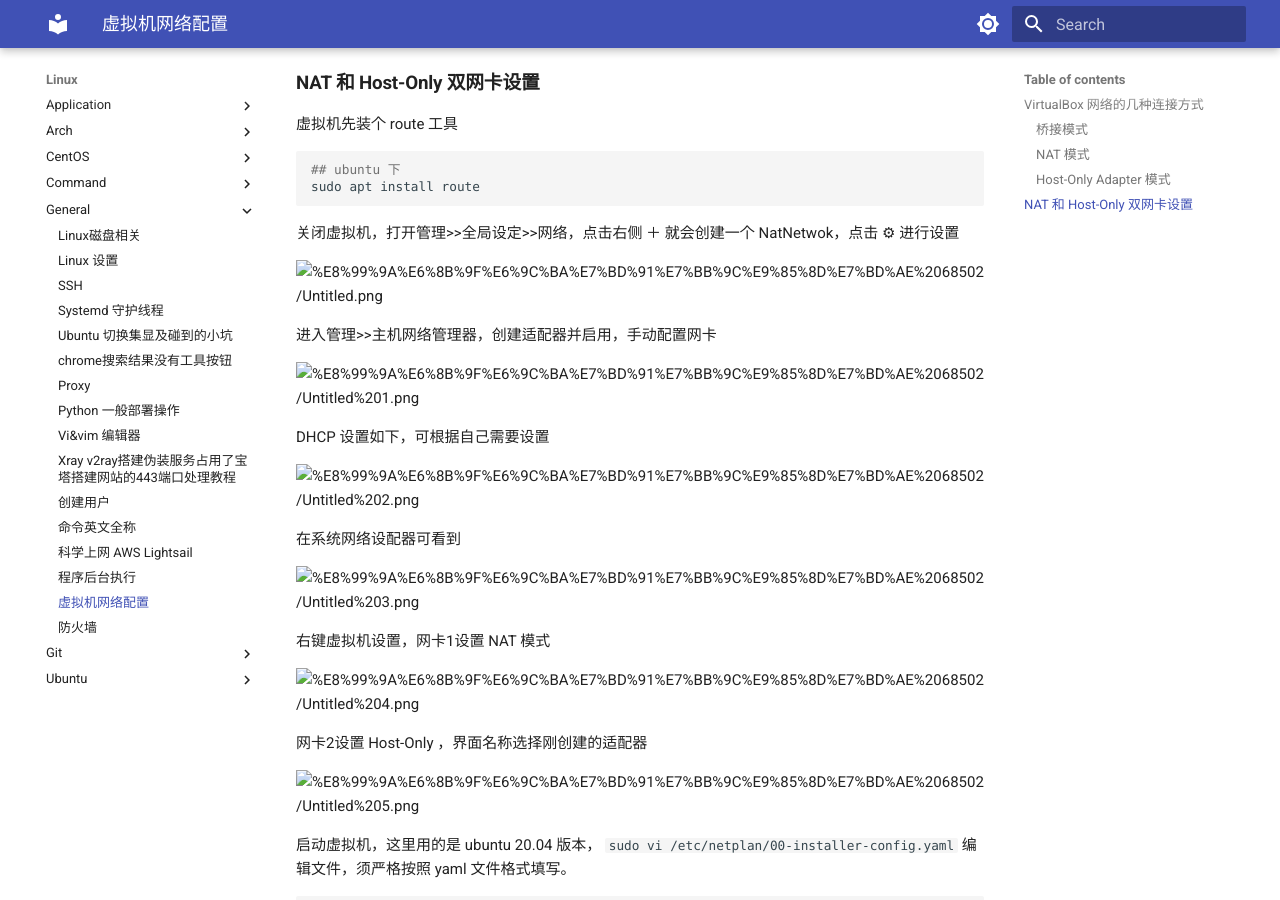
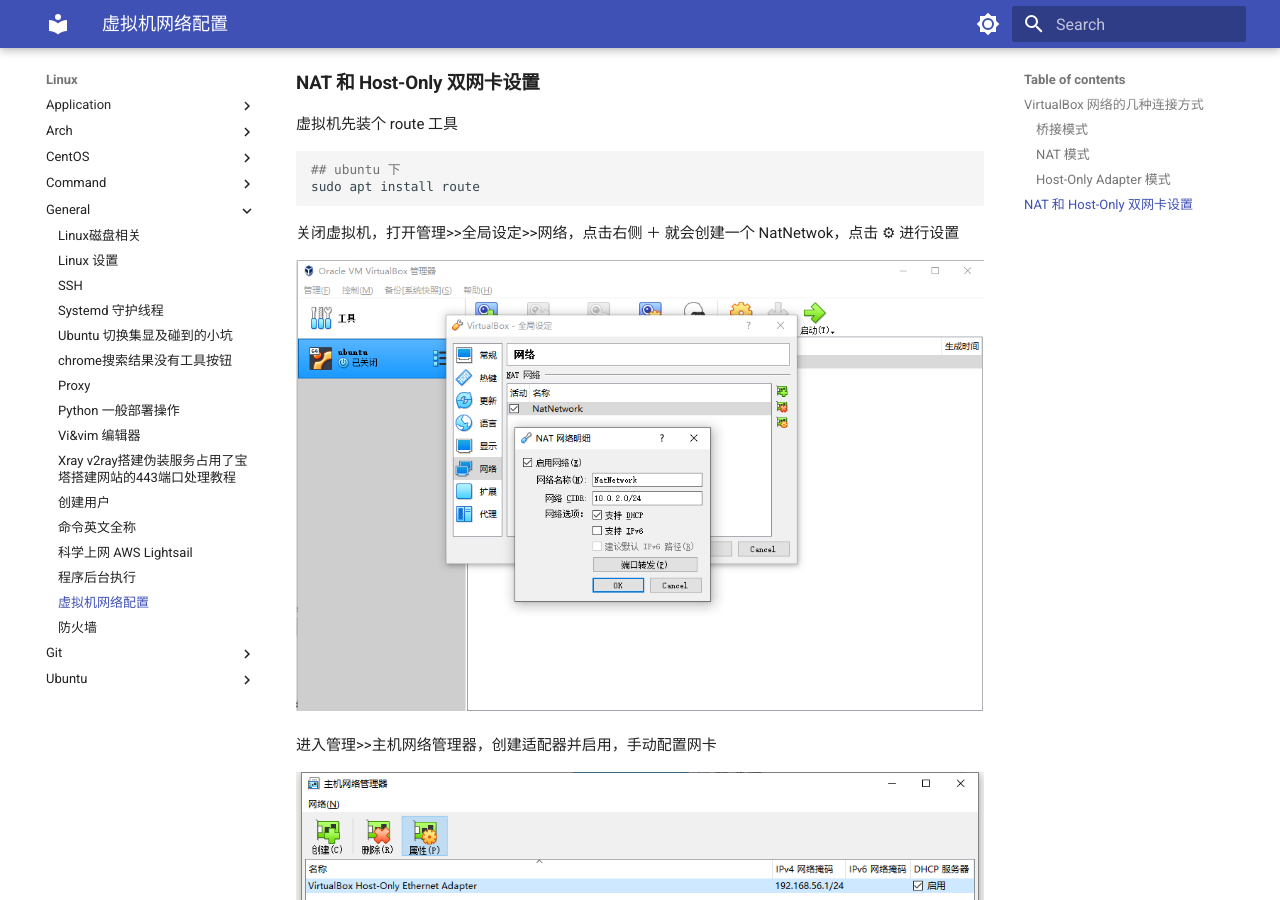
Before and after one commit to zgshen/wiki, an MkDocs documentation site: the page built from Notes/Linux/General/虚拟机网络配置.md, in a window 1280 px wide and 900 px high, scrolled down 620 px. Built offline with MkDocs 1.6.1 and Material for MkDocs 9.7.7, drawn with Linux system fonts in a browser that asks for light colours; some web fonts are replaced.

```diff
--- a/Notes/Linux/General/虚拟机网络配置.md
+++ b/Notes/Linux/General/虚拟机网络配置.md
@@ -35,27 +35,27 @@ sudo apt install route
 
 关闭虚拟机，打开管理>>全局设定>>网络，点击右侧 ＋ 就会创建一个 NatNetwok，点击 ⚙  进行设置
 
-![%E8%99%9A%E6%8B%9F%E6%9C%BA%E7%BD%91%E7%BB%9C%E9%85%8D%E7%BD%AE%2068502/Untitled.png](Assets/Untitled.png)
+![%E8%99%9A%E6%8B%9F%E6%9C%BA%E7%BD%91%E7%BB%9C%E9%85%8D%E7%BD%AE%2068502/Untitled.png](../Assets/Untitled.png)
 
 进入管理>>主机网络管理器，创建适配器并启用，手动配置网卡
 
-![%E8%99%9A%E6%8B%9F%E6%9C%BA%E7%BD%91%E7%BB%9C%E9%85%8D%E7%BD%AE%2068502/Untitled%201.png](Assets/Untitled%201.png)
+![%E8%99%9A%E6%8B%9F%E6%9C%BA%E7%BD%91%E7%BB%9C%E9%85%8D%E7%BD%AE%2068502/Untitled%201.png](../Assets/Untitled%201.png)
 
 DHCP 设置如下，可根据自己需要设置
 
-![%E8%99%9A%E6%8B%9F%E6%9C%BA%E7%BD%91%E7%BB%9C%E9%85%8D%E7%BD%AE%2068502/Untitled%202.png](Assets/Untitled%202.png)
+![%E8%99%9A%E6%8B%9F%E6%9C%BA%E7%BD%91%E7%BB%9C%E9%85%8D%E7%BD%AE%2068502/Untitled%202.png](../Assets/Untitled%202.png)
 
 在系统网络设配器可看到
 
-![%E8%99%9A%E6%8B%9F%E6%9C%BA%E7%BD%91%E7%BB%9C%E9%85%8D%E7%BD%AE%2068502/Untitled%203.png](Assets/Untitled%203.png)
+![%E8%99%9A%E6%8B%9F%E6%9C%BA%E7%BD%91%E7%BB%9C%E9%85%8D%E7%BD%AE%2068502/Untitled%203.png](../Assets/Untitled%203.png)
 
 右键虚拟机设置，网卡1设置 NAT 模式
 
-![%E8%99%9A%E6%8B%9F%E6%9C%BA%E7%BD%91%E7%BB%9C%E9%85%8D%E7%BD%AE%2068502/Untitled%204.png](Assets/Untitled%204.png)
+![%E8%99%9A%E6%8B%9F%E6%9C%BA%E7%BD%91%E7%BB%9C%E9%85%8D%E7%BD%AE%2068502/Untitled%204.png](../Assets/Untitled%204.png)
 
 网卡2设置 Host-Only ，界面名称选择刚创建的适配器
 
-![%E8%99%9A%E6%8B%9F%E6%9C%BA%E7%BD%91%E7%BB%9C%E9%85%8D%E7%BD%AE%2068502/Untitled%205.png](Assets/Untitled%205.png)
+![%E8%99%9A%E6%8B%9F%E6%9C%BA%E7%BD%91%E7%BB%9C%E9%85%8D%E7%BD%AE%2068502/Untitled%205.png](../Assets/Untitled%205.png)
 
 启动虚拟机，这里用的是 ubuntu 20.04 版本， `sudo vi /etc/netplan/00-installer-config.yaml` 编辑文件，须严格按照 yaml 文件格式填写。
 
```
Also changed, not shown: Notes/Linux/General/vi&vim 编辑器.md (+1 -1 lines), Notes/Linux/General/科学上网 AWS Lightsail.md (+10 -0 lines).
